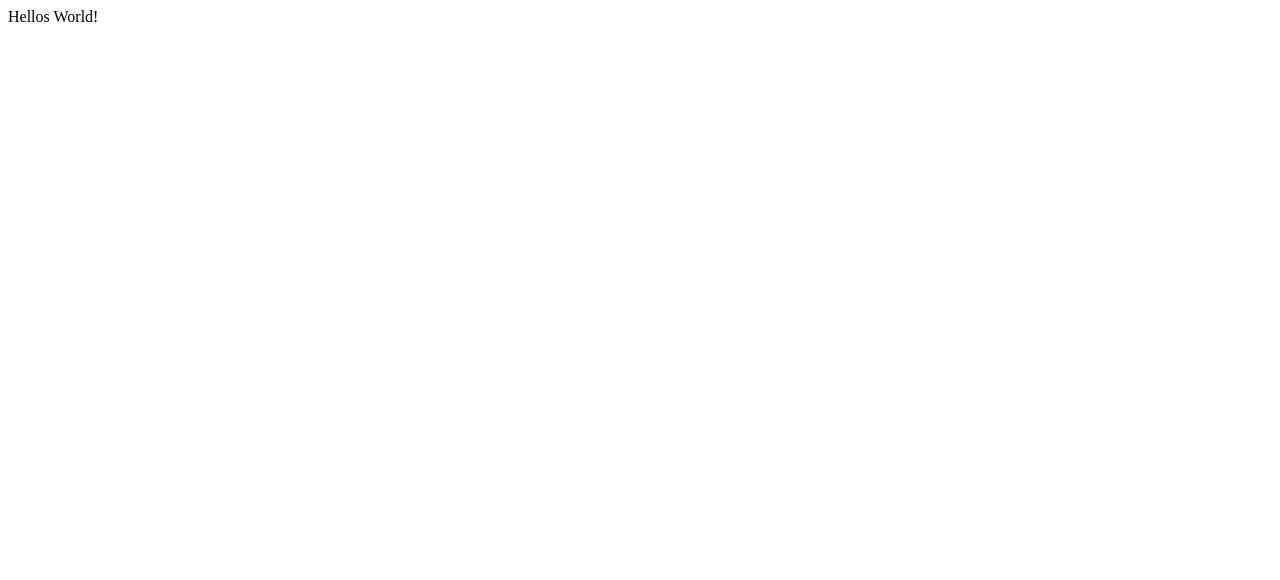
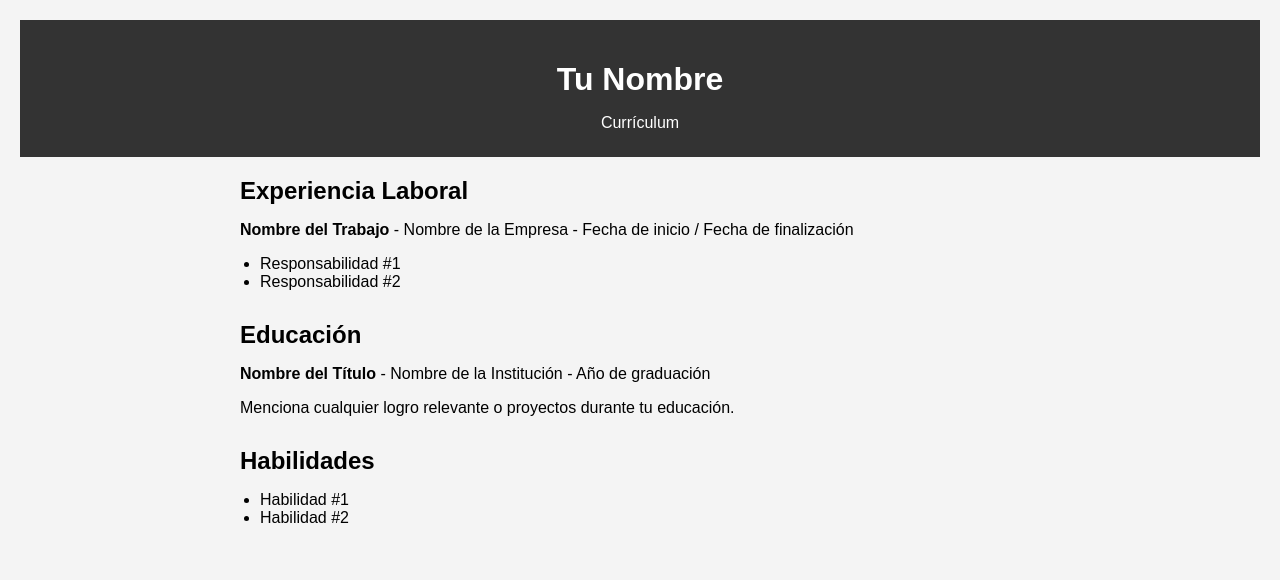
Before and after one commit to han3zn/hanez, a plain HTML site: page index.html in a window 1280 px wide. Drawn offline with Linux system fonts and the light colour scheme.

Commit message:
Update index.html

```diff
--- a/index.html
+++ b/index.html
@@ -1 +1,78 @@
-Hellos World!
+<!DOCTYPE html>
+<html lang="es">
+<head>
+  <meta charset="UTF-8">
+  <title>Tu Nombre - Currículum</title>
+  <style>
+    /* Estilos CSS aquí */
+    /* Puedes modificar estos estilos para personalizar tu página */
+    body {
+      font-family: Arial, sans-serif;
+      margin: 0;
+      padding: 20px;
+      background-color: #f4f4f4;
+    }
+    header {
+      text-align: center;
+      padding: 20px;
+      background-color: #333;
+      color: #fff;
+    }
+    .container {
+      max-width: 800px;
+      margin: 0 auto;
+    }
+    .section {
+      margin-bottom: 30px;
+    }
+    h1, h2, h3 {
+      margin-bottom: 10px;
+    }
+    p {
+      margin-bottom: 5px;
+    }
+    ul {
+      padding-left: 20px;
+    }
+  </style>
+</head>
+<body>
+  <header>
+    <h1>Tu Nombre</h1>
+    <p>Currículum</p>
+  </header>
+
+  <div class="container">
+    <section class="section">
+      <h2>Experiencia Laboral</h2>
+      <p><strong>Nombre del Trabajo</strong> - Nombre de la Empresa - Fecha de inicio / Fecha de finalización</p>
+      <ul>
+        <li>Responsabilidad #1</li>
+        <li>Responsabilidad #2</li>
+        <!-- Añade más responsabilidades -->
+      </ul>
+
+      <!-- Puedes añadir más experiencias laborales aquí -->
+    </section>
+
+    <section class="section">
+      <h2>Educación</h2>
+      <p><strong>Nombre del Título</strong> - Nombre de la Institución - Año de graduación</p>
+      <p>Menciona cualquier logro relevante o proyectos durante tu educación.</p>
+
+      <!-- Puedes añadir más información sobre tu educación aquí -->
+    </section>
+
+    <section class="section">
+      <h2>Habilidades</h2>
+      <ul>
+        <li>Habilidad #1</li>
+        <li>Habilidad #2</li>
+        <!-- Añade más habilidades -->
+      </ul>
+    </section>
+
+    <!-- Puedes agregar más secciones, como proyectos personales, certificaciones, etc. -->
+  </div>
+</body>
+</html>
```
